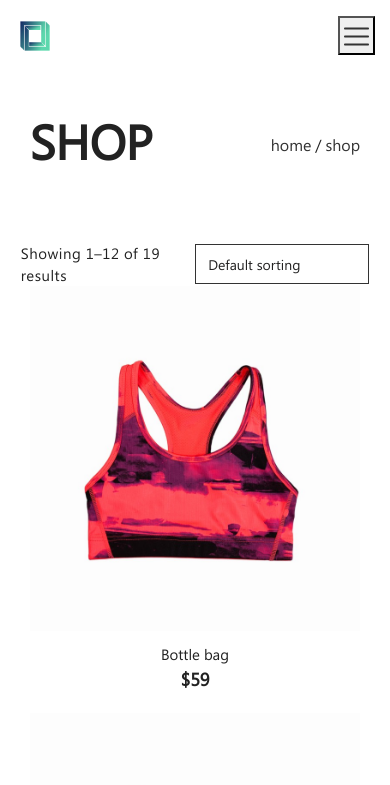
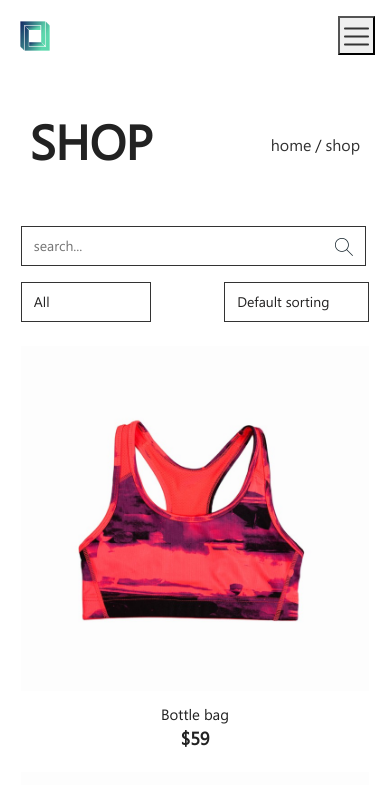
Before and after one commit to blarcmann/compass-shop, a React (Create React App) app: page /shop in a window 390 px wide. Shown: the top 785 px of the page. Built offline with nearby package versions, Linux system fonts and the light colour scheme.

Commit message:
Filter...mobile

```diff
--- a/src/assets/styles/screens/shop.scss
+++ b/src/assets/styles/screens/shop.scss
@@ -33,21 +33,6 @@
   }
   .sidebar {
     padding: 1rem;
-    .searchbar {
-      display: flex;
-      justify-content: flex-start;
-      position: relative;
-      input {
-        width: 99%;
-      }
-      img {
-        width: 18px;
-        height: 18px;
-        position: absolute;
-        right: 1rem;
-        top: 0.75rem;
-      }
-    }
     .categories {
       margin-top: 2rem;
       .title {
@@ -66,19 +51,23 @@
     justify-content: space-between;
     align-items: center;
     padding-top: 1rem;
-    .result {
-      letter-spacing: 0.5px;
-      font-size: 0.935rem;
-    }
     .sorting{
       select {
         -webkit-appearance: none;
       }
     }
   }
+  .page-result {
+      letter-spacing: 0.5px;
+      font-size: 0.75rem;
+      @media(min-width: 992px) {
+        font-size: 0.935rem;
+      }
+    }
   .products {
+    margin-top: 1.5rem;
     .product {
-     width: 95%;
+    //  width: 95%;
      margin: 0 auto 1.25rem;
       &:hover {
         cursor: pointer;
--- a/src/assets/styles/shared.scss
+++ b/src/assets/styles/shared.scss
@@ -78,6 +78,31 @@ ul.coll {
 		}
 	}
 }
+.large-screens-only {
+	@media(max-width: 991px) {
+		display: none !important;
+	}
+}
+.small-screens-only {
+	@media(min-width: 992px) {
+		display: none !important;
+	}
+}
+.searchbar {
+	display: flex;
+	justify-content: flex-start;
+	position: relative;
+	input {
+		width: 99%;
+	}
+	img {
+		width: 18px;
+		height: 18px;
+		position: absolute;
+		right: 1rem;
+		top: 0.75rem;
+	}
+}
 
 .slide-in {
 	position: relative;
--- /dev/null
+++ b/src/components/Filter.js
@@ -0,0 +1,13 @@
+import React from 'react';
+
+export default function Filter({ options }) {
+  return (
+    <div className="sorting">
+      <select name="sort" className="form-item">
+        {options.map((option, i) => (
+          <option value={option} key={i}>{option}</option>
+        ))}
+      </select>
+    </div>
+  )
+}
--- /dev/null
+++ b/src/components/Searchbar.js
@@ -0,0 +1,12 @@
+import React from 'react'
+
+export default function Searchbar() {
+  return (
+    <div>
+      <div className="searchbar">
+        <input type="search" name="search" placeholder="search..." className="form-item" />
+        <img src={require('../assets/images/search.png')} alt="*" />
+      </div>
+    </div>
+  )
+}
--- a/src/constants/mock.js
+++ b/src/constants/mock.js
@@ -1,8 +1,10 @@
 const collections = ['exercise', 'running', 'sneakers', 'sport', 'swim - equipment'];
 const categories = ['featured', 'top', 'women', 'children', 'men'];
 const sideColl = [
-  'Exercise', 'Girls', 'Running', 'Ski', 'Ski Jacket', 'Sneakers', 'Sport', 'Swim Equipment', 'Swimming', 'Uncategorized', 'Urban', 'Variations'
+  'All', 'Exercise', 'Girls', 'Running', 'Ski', 'Ski Jacket', 'Sneakers', 'Sport', 'Swim Equipment',
+  'Swimming', 'Uncategorized', 'Urban', 'Variations'
 ];
+const shopSorting = ['Default sorting', 'Sort by newness', 'by average rating', 'by popularity', 'by price: low - high'];
 const menuItems = [
   {
     bg: 'https://i.ibb.co/mSMwHyy/menu-1.jpg',
@@ -35,7 +37,7 @@ const arrivals = [
   },
 ]
 
-export { menuItems, arrivals, collections, categories, sideColl }
+export { menuItems, arrivals, collections, categories, sideColl, shopSorting }
 
 // https://i.ibb.co/WyH2H3n/arrivals-a.jpg - arrv
 // https://i.ibb.co/q96Pm4V/swimming-1.jpg - arrv
--- a/src/screens/Shop.js
+++ b/src/screens/Shop.js
@@ -3,9 +3,11 @@ import { connect } from 'react-redux';
 import { Link } from 'react-router-dom';
 import Header from '../components/Header';
 import Footer from '../components/Footer';
+import Filter from '../components/Filter';
 import '../assets/styles/screens/shop.scss';
-import { sideColl } from '../constants/mock';
+import { sideColl, shopSorting } from '../constants/mock';
 import Collections from '../components/Collections';
+import Searchbar from '../components/Searchbar';
 
 export class Shop extends Component {
   render() {
@@ -27,32 +29,28 @@ export class Shop extends Component {
             <div className="row">
               <div className="col-lg-3">
                 <div className="sidebar">
-                  <div className="searchbar">
-                    <input type="search" name="search" placeholder="search..." className="form-item" />
-                    <img src={require('../assets/images/search.png')} alt="*" />
-                  </div>
+                  <Searchbar />
                   <div className="categories">
                     <div className="title">Categories</div>
                     <Collections coll={sideColl} size="large" />
                   </div>
                 </div>
+                <div className="mobile-header small-screens-only ">
+                  <Searchbar />
+                </div>
               </div>
               <div className="col-lg-9">
-                <div className="top-tile">
-                  <div className="result">Showing 1–12 of 19 results</div>
-                  <div className="sorting">
-                    <select name="sort" className="form-item">
-                      <option value="">Default sorting</option>
-                      <option value="">Sort by newness</option>
-                      <option value="">Sort by average rating</option>
-                      <option value="">Sort by popularity</option>
-                      <option value="">Sort by price: low - high</option>
-                    </select>
-                  </div>
+                <div className="top-tile large-screens-only">
+                  <div className="page-result">Showing 1–12 of 19 results</div>
+                  <Filter options={shopSorting} />
+                </div>
+                <div className="top-tile small-screens-only">
+                  <Filter options={sideColl} />
+                  <Filter options={shopSorting} />
                 </div>
                 <div className="products">
                   <div className="row">
-                    <div className="col-lg-4">
+                    <div className="col-md-4">
                       <div className="product">
                         <div className="view">
                           <img src={require('../assets/images/menu-4.jpg')} alt="*" />
@@ -64,7 +62,7 @@ export class Shop extends Component {
                         </div>
                       </div>
                     </div>
-                    <div className="col-lg-4">
+                    <div className="col-md-4">
                       <div className="product">
                         <div className="view">
                           <img src={require('../assets/images/menu-4.jpg')} alt="*" />
@@ -76,7 +74,7 @@ export class Shop extends Component {
                         </div>
                       </div>
                     </div>
-                    <div className="col-lg-4">
+                    <div className="col-md-4">
                       <div className="product">
                         <div className="view">
                           <img src={require('../assets/images/menu-4.jpg')} alt="*" />
@@ -89,9 +87,8 @@ export class Shop extends Component {
                       </div>
                     </div>
                   </div>
-
                   <div className="row">
-                    <div className="col-lg-4">
+                    <div className="col-md-4">
                       <div className="product">
                         <div className="view">
                           <img src={require('../assets/images/menu-4.jpg')} alt="*" />
@@ -103,7 +100,7 @@ export class Shop extends Component {
                         </div>
                       </div>
                     </div>
-                    <div className="col-lg-4">
+                    <div className="col-md-4">
                       <div className="product">
                         <div className="view">
                           <img src={require('../assets/images/menu-4.jpg')} alt="*" />
@@ -115,7 +112,7 @@ export class Shop extends Component {
                         </div>
                       </div>
                     </div>
-                    <div className="col-lg-4">
+                    <div className="col-md-4">
                       <div className="product">
                         <div className="view">
                           <img src={require('../assets/images/menu-4.jpg')} alt="*" />
@@ -128,9 +125,8 @@ export class Shop extends Component {
                       </div>
                     </div>
                   </div>
-
                   <div className="row">
-                    <div className="col-lg-4">
+                    <div className="col-md-4">
                       <div className="product">
                         <div className="view">
                           <img src={require('../assets/images/menu-4.jpg')} alt="*" />
@@ -142,7 +138,7 @@ export class Shop extends Component {
                         </div>
                       </div>
                     </div>
-                    <div className="col-lg-4">
+                    <div className="col-md-4">
                       <div className="product">
                         <div className="view">
                           <img src={require('../assets/images/menu-4.jpg')} alt="*" />
@@ -154,7 +150,7 @@ export class Shop extends Component {
                         </div>
                       </div>
                     </div>
-                    <div className="col-lg-4">
+                    <div className="col-md-4">
                       <div className="product">
                         <div className="view">
                           <img src={require('../assets/images/menu-4.jpg')} alt="*" />
@@ -167,9 +163,8 @@ export class Shop extends Component {
                       </div>
                     </div>
                   </div>
-
                   <div className="row">
-                    <div className="col-lg-4">
+                    <div className="col-md-4">
                       <div className="product">
                         <div className="view">
                           <img src={require('../assets/images/menu-4.jpg')} alt="*" />
@@ -181,7 +176,7 @@ export class Shop extends Component {
                         </div>
                       </div>
                     </div>
-                    <div className="col-lg-4">
+                    <div className="col-md-4">
                       <div className="product">
                         <div className="view">
                           <img src={require('../assets/images/menu-4.jpg')} alt="*" />
@@ -193,7 +188,7 @@ export class Shop extends Component {
                         </div>
                       </div>
                     </div>
-                    <div className="col-lg-4">
+                    <div className="col-md-4">
                       <div className="product">
                         <div className="view">
                           <img src={require('../assets/images/menu-4.jpg')} alt="*" />
@@ -206,8 +201,6 @@ export class Shop extends Component {
                       </div>
                     </div>
                   </div>
-
-
                 </div>
               </div>
             </div>
```
Also changed, not shown: src/components/Pagination.js (added, +9 -0 lines).
